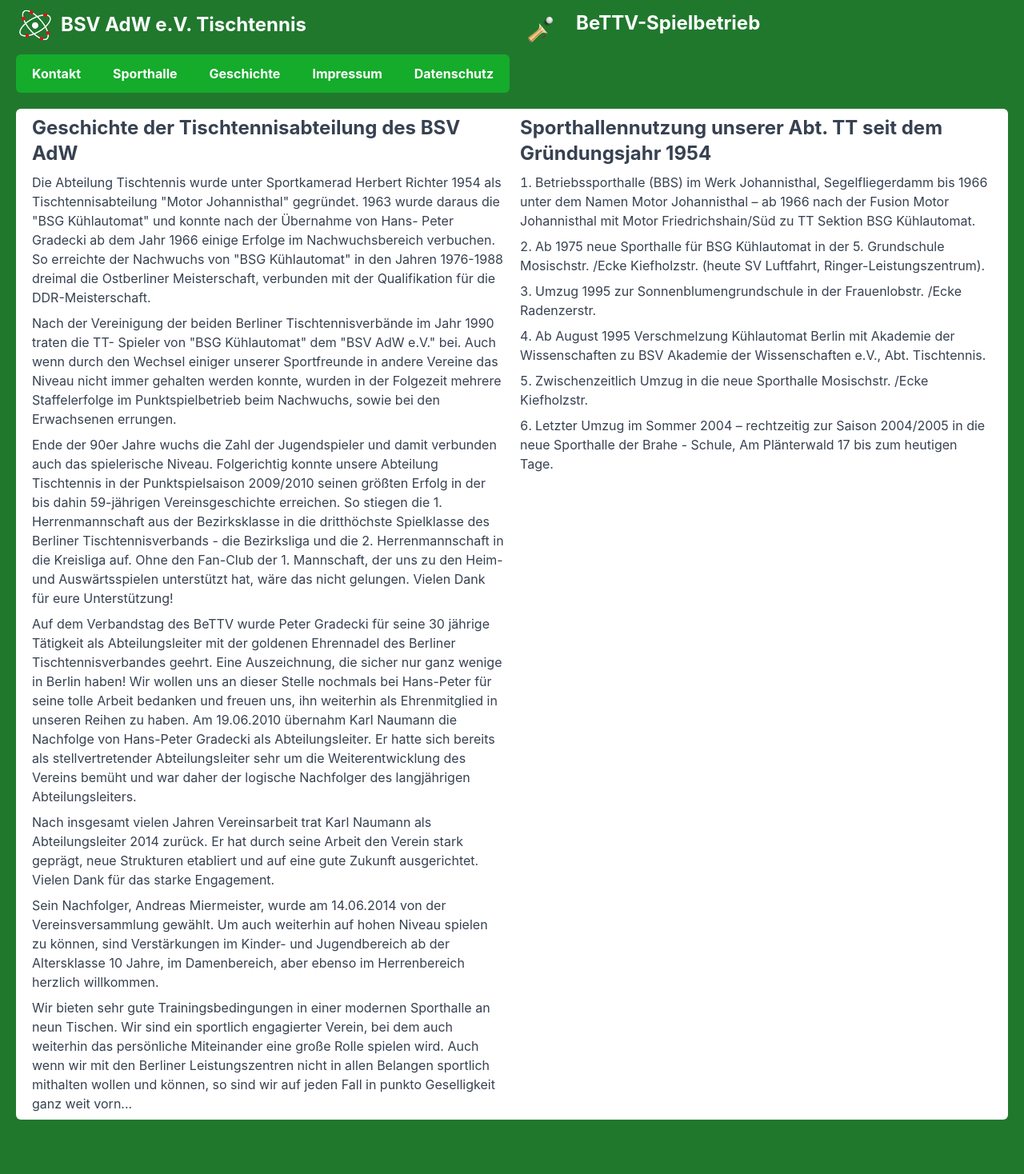
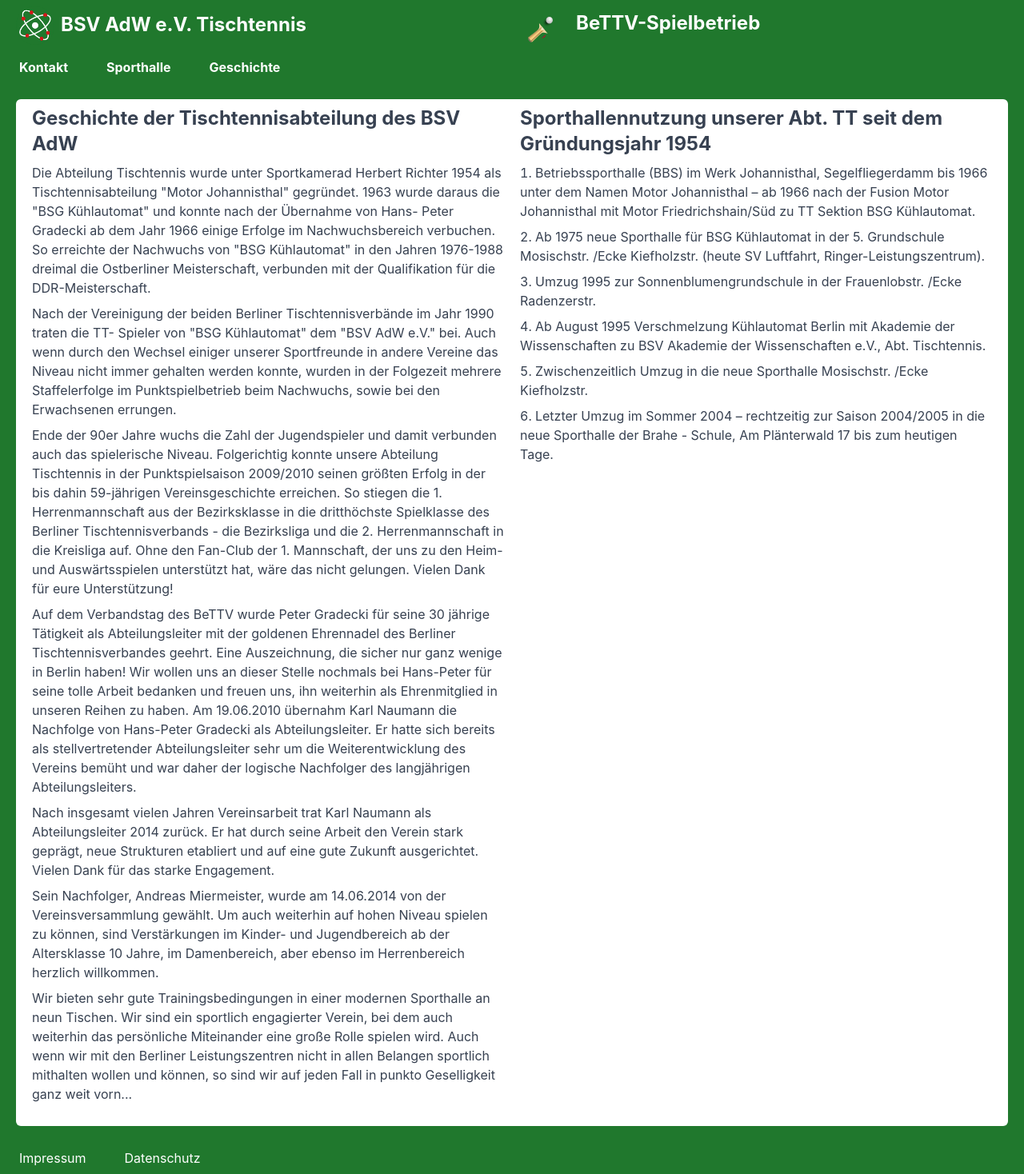
Before and after one commit to sbry/bsvadw.de, a Next.js app: page /geschichte in a window 1280 px wide. Shown: the whole page at 80% size. Before the commit the page ends 1432 px from the top, so only its background shows below. Built offline with nearby package versions, Linux system fonts and the light colour scheme.

Commit message:
in the end things get simpler again

```diff
--- a/components/footer.js
+++ b/components/footer.js
@@ -1,14 +1,22 @@
-import Link from 'next/link'
+import ActiveLink from "./activelink";
 
-
-export default function Footer(props) {
+export default function Footer() {
     return (
-        <footer className="max-w-7xl mx-auto px-4 h-8">
-            <nav className="flex-1 flex items-center justify-center sm:items-stretch sm:justify-start">
-                {/*© */}
+        <footer>
+            <nav>
+                {[
+                    {name: 'Impressum', href: '/impressum/'},
+                    {name: 'Datenschutz', href: '/datenschutz/'},
+                ].map((item) => (
+                    <ActiveLink
+                        key={item.name}
+                        href={item.href}
+                    >
+                        {item.name}
+                    </ActiveLink>
+                ))}
 
             </nav>
         </footer>
-
     )
 }
--- a/components/header.js
+++ b/components/header.js
@@ -2,15 +2,37 @@
 
 export default function Header() {
     return (
-        <header className="">
-            <div className="flex ml-5">
-                <nav className={"rounded-t-md"}>
+        <header>
+            <div className={"grid grid-cols-1 md:grid-cols-2"}>
+                <a title={"Berliner Sportverein Akademie der Wissenschaften e.V."}
+                   className={'mx-5 font-bold text-white text-xl md:text-2xl py-2'} href="/">
+                    <img
+                        className={"inline-block w-12 h-12 mr-2"} src="/images/logo/adw-symbol.png"
+                        alt="AdW"
+                    />
+                    BSV AdW e.V. Tischtennis
+                </a>
+
+
+                <a title={"Spielbetrieb des BSV AdW beim Berliner Tischtennisverband"}
+                   className={'mx-5 font-bold text-white text-xl md:text-2xl py-2'}
+
+                   href={"https://bettv.tischtennislive.de/default.aspx?L1=Public&L2=Verein&L2P=1198&Page=Spielbetrieb&Sportart=96"}>
+                    <img
+                        className={"inline-block w-12 mr-3"} src="/images/logo/tt-icon.svg"
+                        alt="AdW"
+                    />
+                    BeTTV-Spielbetrieb
+
+                </a>
+
+
+            </div>
+            <nav>
                 {[
                     {name: 'Kontakt', href: '/kontakt/'},
                     {name: 'Sporthalle', href: '/sporthalle/'},
                     {name: 'Geschichte', href: '/geschichte/'},
-                        {name: 'Impressum', href: '/impressum/'},
-                        {name: 'Datenschutz', href: '/datenschutz/'},
                 ].map((item) => (
                     <ActiveLink
                         key={item.name}
@@ -21,7 +43,6 @@
                 ))}
 
             </nav>
-            </div>
         </header>
     )
 }
--- a/components/layout.js
+++ b/components/layout.js
@@ -10,38 +10,7 @@
                 <title>BSV AdW e.V. Tischtennis</title>
                 <link rel="icon" href="/favicon.ico"/>
             </Head>
-            <div className={"grid grid-cols-1 sm:grid-cols-2 mb-5 sm:mb-1"}>
-                <div title={"Berliner Sportverein Akademie der Wissenschaften e.V."}
-                     className={'mx-5 font-bold text-white text-xl md:text-2xl py-2'}>
-                    <a href="/">
-                        <img
-                            className={"inline-block w-12 h-12 mr-2"} src="/images/logo/adw-symbol.png"
-                            alt="AdW"
-                        />
-                        BSV AdW e.V. Tischtennis
-                    </a>
-
-
-                </div>
-                <div title={"Spielbetrieb des BSV AdW beim Berliner Tischtennisverband"}
-                     className={'mx-5 font-bold text-white text-xl md:text-2xl py-2'}
-                >
-                    <a
-                        className={""}
-                        href={"https://bettv.tischtennislive.de/default.aspx?L1=Public&L2=Verein&L2P=1198&Page=Spielbetrieb&Sportart=96"}>
-                        <img
-                            className={"inline-block w-12 mr-3"} src="/images/logo/tt-icon.svg"
-                            alt="AdW"
-                        />
-                        BeTTV-Spielbetrieb
-
-                    </a>
-
-
-                </div>
-            </div>
             <Header/>
-
             <main>{children}</main>
             <Footer/>
         </>
--- a/pages/geschichte.js
+++ b/pages/geschichte.js
@@ -78,7 +78,7 @@
             <div className={"max-w-prose"}>
                 <h1> Sporthallennutzung unserer Abt. TT seit dem Gründungsjahr 1954</h1>
 
-                <ol>
+                <ol className={'list-decimal list-inside'}>
                     <li>Betriebssporthalle (BBS) im Werk Johannisthal, Segelfliegerdamm bis 1966 unter dem Namen
                         Motor
                         Johannisthal – ab 1966 nach der Fusion Motor Johannisthal mit Motor Friedrichshain/Süd zu TT
--- a/styles/app.scss
+++ b/styles/app.scss
@@ -5,7 +5,7 @@
 @tailwind utilities;
 
 $color: #20782d;
-$highlight: lighten(saturate($color, 20%), 8%);
+$highlight: saturate($color, 20%);
 $active: lighten(saturate($color, 20%), 5%);
 // $highlight: $color;
 // $active: $color;
@@ -38,7 +38,7 @@
   }
 
   main {
-    @apply mx-5 px-5 rounded-md bg-white min-h-full;
+    @apply m-5 px-5 pb-5 rounded-md bg-white min-h-full;
   }
 }
 
@@ -47,53 +47,44 @@
   background-color: $color;
 }
 
-nav {
-  background-color: $highlight;
-  @apply mb-5 rounded-md;
+a {
+  &:hover {
+    @apply underline;
+  }
 
-  a {
-    @apply text-white p-3 text-lg font-bold block;
-    &:first-child {
-      @apply rounded-t-md;
-    }
+  &.active {
+    cursor: default;
+    @apply underline;
+  }
 
-    &:last-child {
-      @apply rounded-b-md;
-    }
+}
 
-    @media (min-width: theme('screens.md')) {
-      @apply px-5 text-sm inline-block ;
-      &:first-child {
-        @apply rounded-l-md rounded-tr-none;
-
-      }
-      &:last-child {
-        @apply rounded-r-md rounded-bl-none;
-      }
-    }
-    @media (min-width: theme('screens.lg')) {
-      @apply text-base;
-    }
-
-    @media (min-width: theme('screens.xl')) {
-    }
-
-
-    &:hover {
-      background-color: $color;
-    }
-
-    &.active {
-      background-color: $active;
-      cursor: default;
+header, footer {
+  nav {
+    @apply flex;
+    a {
+      @apply text-white px-6 py-2 inline-block;
     }
   }
 }
 
-ol {
-  list-style-type: decimal;
-  list-style-position: inside;
+header {
+  nav {
+    @apply font-bold;
+  }
 }
+
+
+/*
+  @media (min-width: theme('screens.md')) {
+      }
+
+      @media (min-width: theme('screens.lg')) {
+      }
+
+      @media (min-width: theme('screens.xl')) {
+      }
+ */
 
 
 /*
@@ -104,7 +95,7 @@
 
 
 address {
-  @apply m-5 inline-block px-5 pb-5 pt-0.5 text-gray-800;
+  @apply m-2 lg:m-5 inline-block px-5 pb-5 pt-0.5 text-gray-800;
   background: $post-it-color-light linear-gradient(150deg, $post-it-color-dark 0%, $post-it-color-light 100%);
   border: 1px solid $post-it-color-dark;
   box-shadow: 0px 2px 4px rgba(0, 0, 0, 0.3);
```
Lines whose indentation alone changed are shown as unchanged.
